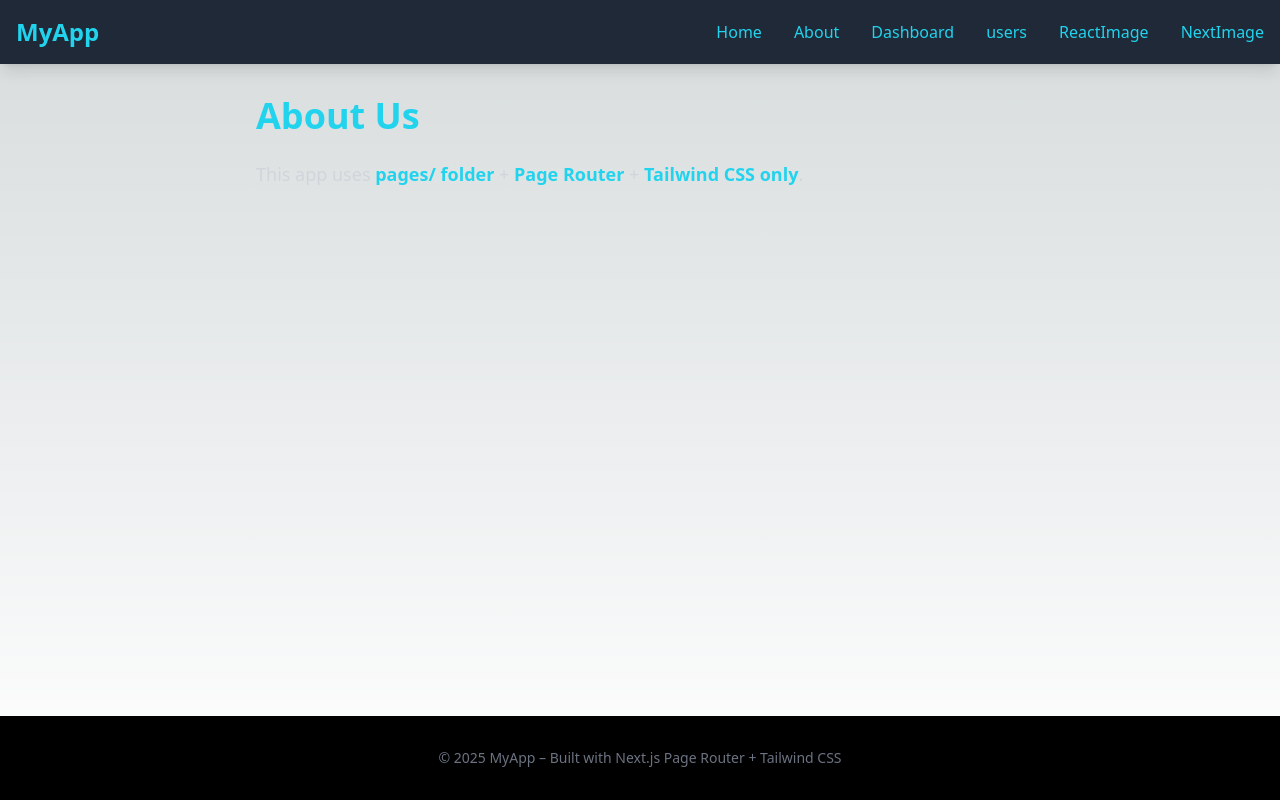
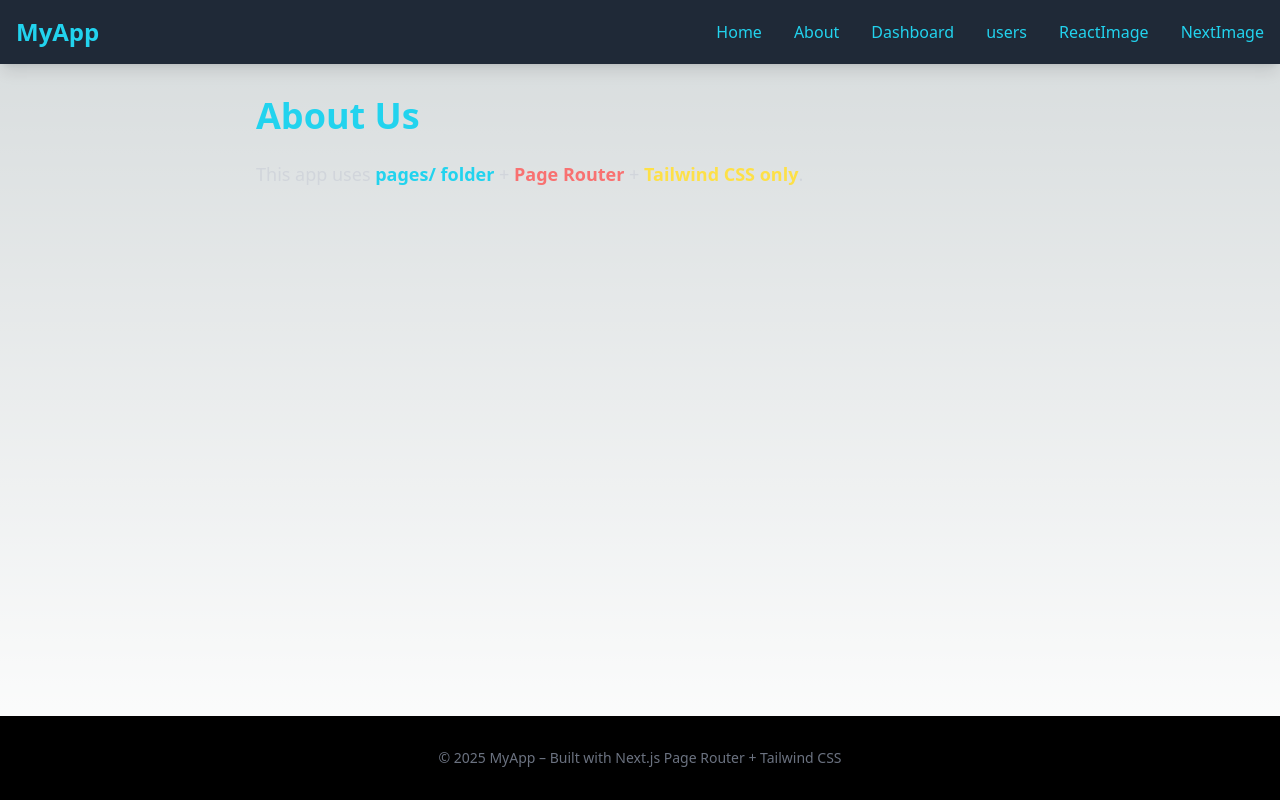
Before and after one commit to nallasravan/NextJS_13_PageRouter, a Next.js app: page /about in a window 1280 px wide. Built offline with nearby package versions, Linux system fonts and the light colour scheme.

Commit message:
update taolwind config

```diff
--- a/pages/about.jsx
+++ b/pages/about.jsx
@@ -1,4 +1,4 @@
-"use client"
+
 
 
 
@@ -9,8 +9,8 @@ export default function About() {
       <h1 className="text-4xl font-bold text-cyan-400 mb-6">About Us</h1>
       <p className="text-lg text-gray-300 leading-relaxed">
         This app uses <strong className="text-cyan-400">pages/ folder</strong> +{' '}
-        <strong className="text-cyan-400">Page Router</strong> +{' '}
-        <strong className="text-cyan-400">Tailwind CSS only</strong>.
+        <strong className="text-red-400">Page Router</strong> +{' '}
+        <strong className="text-yellow-300">Tailwind CSS only</strong>.
       </p>
 
     </div>
--- a/tailwind.config.js
+++ b/tailwind.config.js
@@ -1,9 +1,11 @@
 /** @type {import('tailwindcss').Config} */
 module.exports = {
   content: [
-    './src/pages/**/*.{js,ts,jsx,tsx,mdx}',
+'./src/pages/**/*.{js,ts,jsx,tsx,mdx}',
     './src/components/**/*.{js,ts,jsx,tsx,mdx}',
-    './src/app/**/*.{js,ts,jsx,tsx,mdx}',
+    './src/app/**/*.{js,ts,jsx,tsx,mdx}',        // Keep if you have both
+    './pages/**/*.{js,ts,jsx,tsx}',             // Add this if not using src/
+    './components/**/*.{js,ts,jsx,tsx}',
   ],
   theme: {
     extend: {
```
